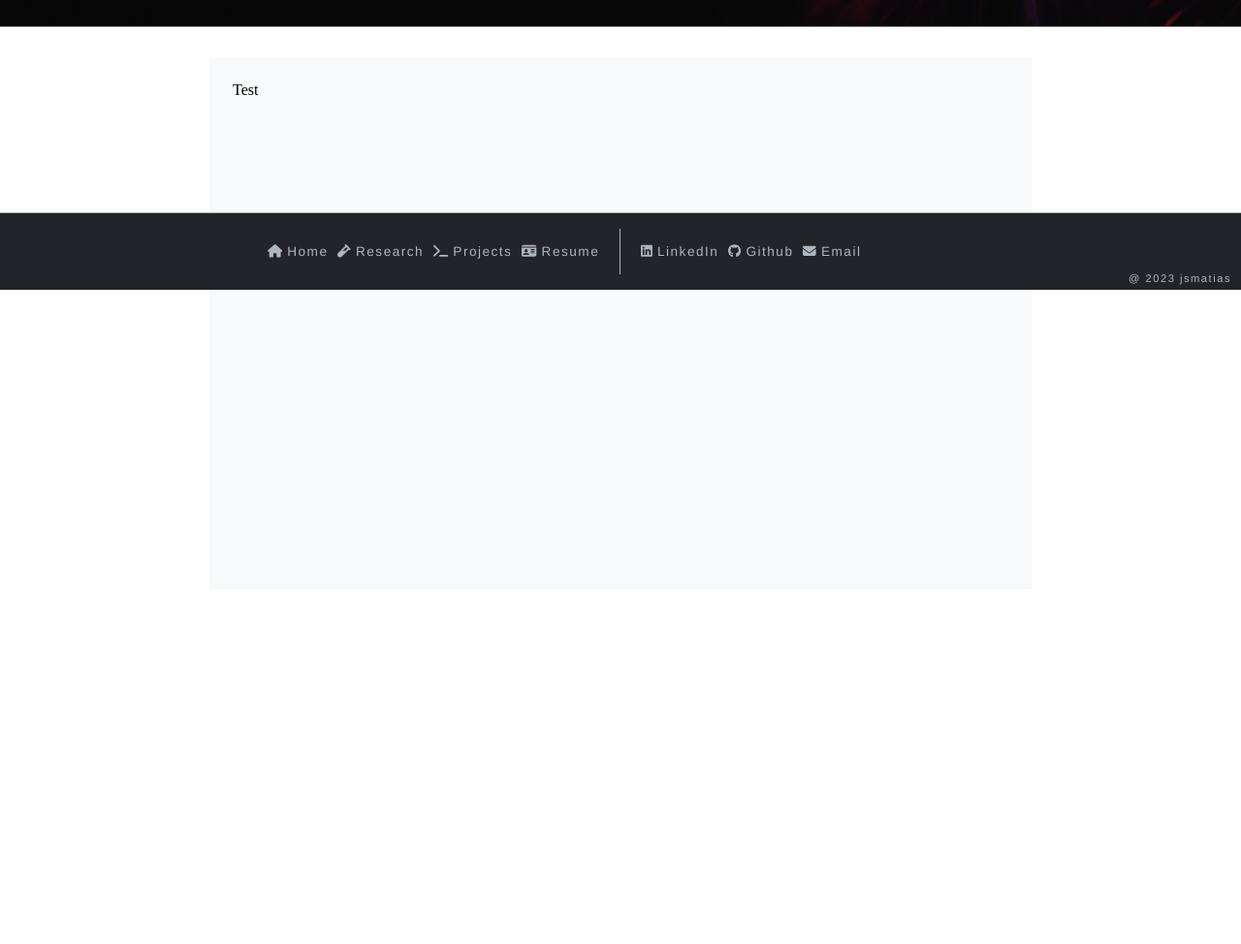
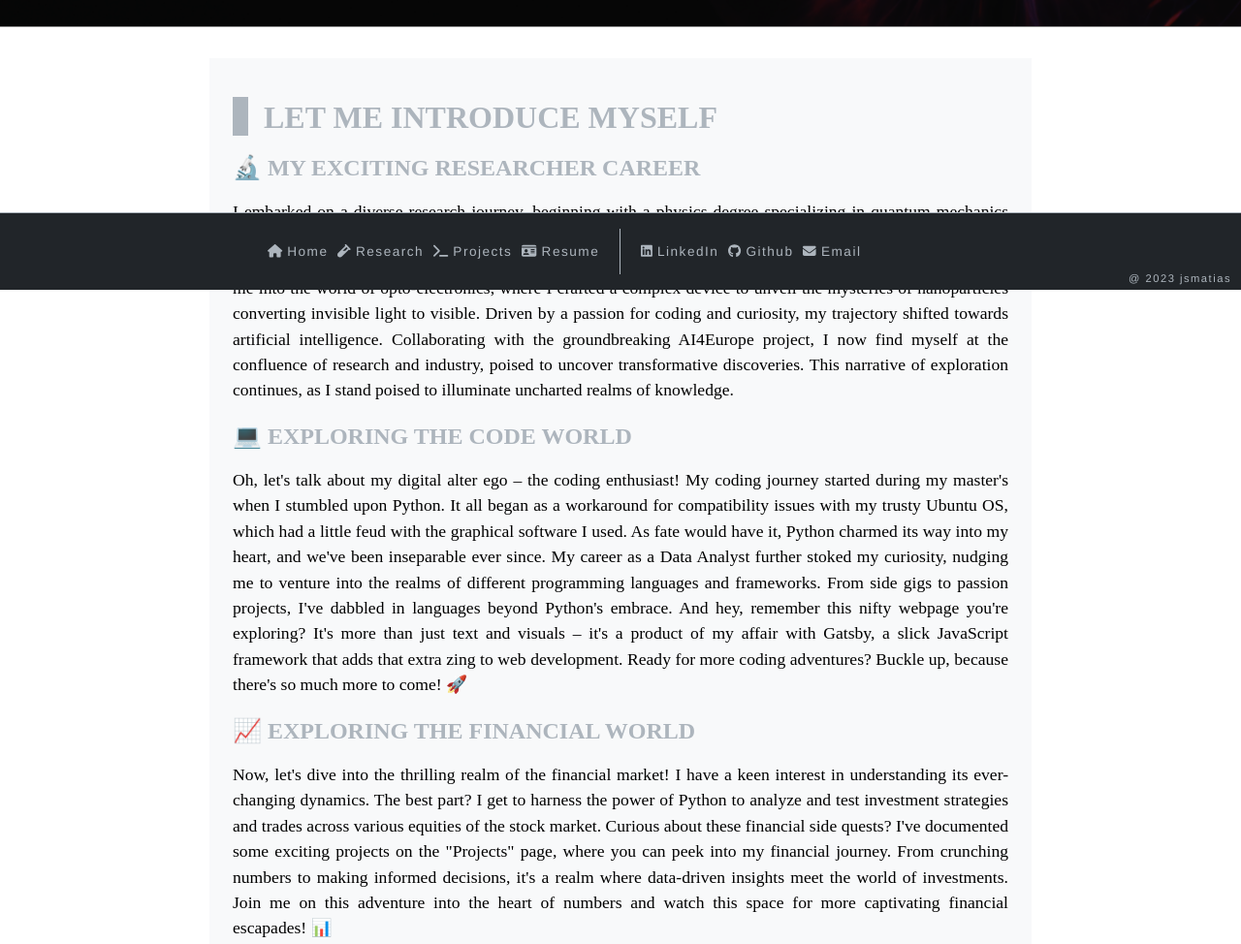
Before and after one commit to jsmatias/gtsb-personal-website, a Gatsby site: page / in a window 1280 px wide. Shown: the part 501-1475 px from the top of the page at 97% size. Before the commit the page ends 1189 px from the top, so only its background shows below. Built offline with nearby package versions, Linux system fonts and the light colour scheme; Gatsby itself is replaced by a stand-in of ours.

Commit message:
Research, projects and resume pages created

```diff
--- a/src/components/footer.jsx
+++ b/src/components/footer.jsx
@@ -25,11 +25,7 @@ const FooterWrapper = styled.div`
   box-sizing: border-box;
 `;
 const InfoWrapper = styled.div`
-  // @media screen and (max-width: 440px){
-  //   padding: 0.9rem;
-  //   font-size: 0.7rem;
-  // }
-  @media screen and (max-width: 630px) {
+  @media screen and (max-width: 810px) {
     grid-template-columns: 1fr;
   }
   display: grid;
@@ -39,6 +35,9 @@ const InfoWrapper = styled.div`
 `;
 
 const ContactWrapper = styled.ul`
+  @media screen and (max-width: 810px) {
+    justify-content: center;
+  }
   box-sizing: border-box;
   font-size: 0.85rem;
   margin: auto;
@@ -66,18 +65,17 @@ const ContactWrapper = styled.ul`
 `;
 
 const NavWrapper = styled.ul`
-  @media screen and (max-width: 630px) {
+  @media screen and (max-width: 810px) {
     border-right: 0rem;
+    justify-content: center;
   }
   box-sizing: border-box;
   font-size: 0.85rem;
   margin: auto;
   width: 100%;
   height: 100%;
-  // color: ${colors.gray};
   border-right: 0.1rem solid ${colors.gray};
   display: flex;
-  background-color: transparent;
   align-items: center;
   justify-content: right;
   padding: 1rem;
@@ -155,7 +153,7 @@ const Footer = () => (
               </Link>
             </li>
             <li className="mainNav__item">
-              <Link to="/cv">
+              <Link to="/resume">
                 <LinkWrapper>
                   <FontAwesomeIcon icon={faIdCard} /> {`   `} Resume
                 </LinkWrapper>
--- a/src/components/navigationbar.jsx
+++ b/src/components/navigationbar.jsx
@@ -86,7 +86,7 @@ function NavigationBar() {
       </NavItem>
       <NavItem
         className={`navitem${isNavbarExpanded ? "-expanded" : ""}`}
-        href="/cv"
+        href="/resume"
       >
         Resume
       </NavItem>
--- /dev/null
+++ b/src/components/textblock.jsx
@@ -0,0 +1,46 @@
+import React from 'react'
+import styled from 'styled-components'
+import PropTypes from 'prop-types'
+import { colors } from '../layout/layout-config'
+
+const Title = styled.h2`
+    color: ${colors.gray};
+    font-size: 2rem;
+    font-weight: bold;
+    margin: 1rem 0;
+    padding-top: 3px;
+    padding-left: 1rem;
+    text-transform: uppercase;
+    border-left: 1rem solid ${colors.gray};
+`
+const Subtitle = styled.h3`
+    color: ${colors.gray};
+    font-size: 1.5rem;
+    margin: 1rem 0;
+    padding-top: 3px;
+    text-transform: uppercase;
+`
+const P = styled.p`
+    font-family: serif;
+    text-align: justify;
+    font-size: 1.1rem;
+    line-height: 1.5em;
+`
+
+const TextBlock = ({title, subtitle, textString}) => (
+    <React.Fragment>
+        {title ? <Title>{title}</Title> : null}
+        {subtitle ? <Subtitle>{subtitle}</Subtitle> : null}
+        <P>{textString}</P>
+    </React.Fragment>
+)
+
+TextBlock.defaultProps = {
+    title: '',
+}
+TextBlock.propTypes = {
+    title: PropTypes.string,
+    textString: PropTypes.string,
+}
+
+export default TextBlock
--- a/src/pages/index.js
+++ b/src/pages/index.js
@@ -1,41 +1,56 @@
 import React from "react";
 import Layout from "../layout/layout";
-// import TextBlock from '../components/textblock';
-import '../layout/layout.css'
-
+import TextBlock from "../components/textblock";
+import "../layout/layout.css";
 
 const IndexPage = () => (
-  // <Layout visitcard={true}>
   <Layout visitcard={true}>
-    Test
-    {/* <TextBlock
-      title = "Let me introduce myself"
-      subtitle = "🔬 My PhD Research"
-      textString = {`Currently, I’m working on a PhD project in Biophotonics at the Tyndall
-      National Institute, Cork - Ireland, which comprises on building an novel opto-electronic equipment to measure
-      the efficiency of a class of nanoparticles that up-convert light in a process similar to fluorescence.
-      Please, have a look at the Research page to know more about it.
+    <TextBlock
+      title="Let me introduce myself"
+      subtitle="🔬 My exciting Researcher career"
+      textString={`I embarked on a diverse research journey, beginning with a physics degree specializing in quantum mechanics
+      and condensed matter physics. During my master's, I explored the fascinating nexus of quantum mechanics and nanotechnology,
+      engaging in projects focused on solid crystal synthesis and characterization.
+      My Ph.D. propelled me into the world of opto-electronics, where I crafted a complex device to unveil the mysteries
+      of nanoparticles converting invisible light to visible.
+
+      Driven by a passion for coding and curiosity, my trajectory shifted towards artificial intelligence.
+      Collaborating with the groundbreaking AI4Europe project, I now find myself at the confluence of research and industry,
+      poised to uncover transformative discoveries. This narrative of exploration continues,
+      as I stand poised to illuminate uncharted realms of knowledge.
       `}
     />
 
     <TextBlock
-      subtitle = "💻 Programming"
-      textString = {`I'm also passionate with programming. During my master's I started using Python for
-      data analysis as an alternative to a graphical software called Origin due to incompatibilities with Ubuntu
-      that was my operational system at that time. It turned out that I loved it and kept using Python ever since.
-      Working as Data analyst, I got interest in other programming languages, and I started to hop on
-      side projects involving languages and frameworks other than python, such as this simple webpage developed with
-      Gatsby (a JavaScript framework).
+      subtitle="💻 Exploring the Code World"
+      textString={`Oh, let's talk about my digital alter ego – the coding enthusiast!
+      My coding journey started during my master's when I stumbled upon Python.
+      It all began as a workaround for compatibility issues with my trusty Ubuntu OS,
+      which had a little feud with the graphical software I used.
+      As fate would have it, Python charmed its way into my heart, and we've been inseparable ever since.
+      My career as a Data Analyst further stoked my curiosity,
+      nudging me to venture into the realms of different programming languages and frameworks.
+      From side gigs to passion projects, I've dabbled in languages beyond Python's embrace.
+
+      And hey, remember this nifty webpage you're exploring? It's more than just text and visuals
+      – it's a product of my affair with Gatsby, a slick JavaScript framework that adds that extra zing to web development.
+      Ready for more coding adventures? Buckle up, because there's so much more to come! 🚀
       `}
     />
 
     <TextBlock
-      subtitle = "📈 Finance"
-      textString = {`A third personal interest is the financial market. And this is the best part because I can use Python
-        to analyse and test strategies of investment and trades on different equities of the stock market. If you're curious about
-        these side projects, have a look at the Projects page.
+      subtitle="📈 Exploring the Financial World"
+      textString={`
+      Now, let's dive into the thrilling realm of the financial market!
+      I have a keen interest in understanding its ever-changing dynamics.
+      The best part? I get to harness the power of Python to analyze and test investment strategies and trades across
+      various equities of the stock market.
+      Curious about these financial side quests? I've documented some exciting projects on the "Projects" page,
+      where you can peek into my financial journey. From crunching numbers to making informed decisions,
+      it's a realm where data-driven insights meet the world of investments.
+      Join me on this adventure into the heart of numbers and watch this space for more captivating financial escapades! 📊
       `}
-    /> */}
+    />
   </Layout>
 );
 
```
Also changed, not shown: src/pages/projects.js (added, +19 -0 lines), src/pages/research.js (added, +43 -0 lines), src/pages/resume.js (added, +16 -0 lines).
